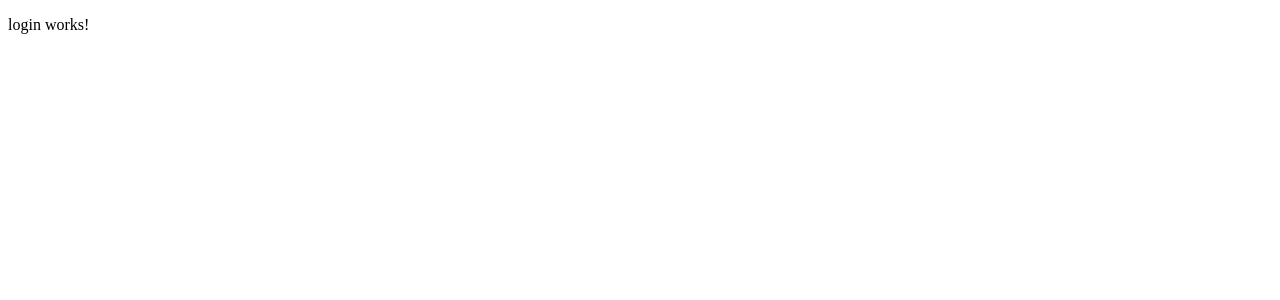
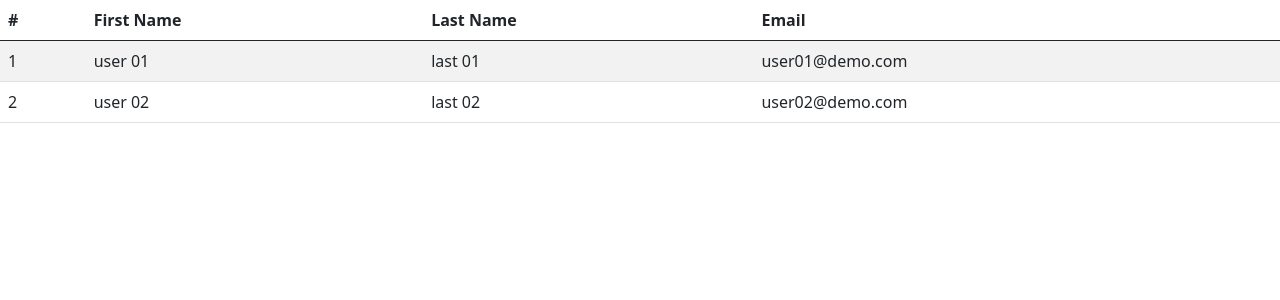
Before and after one commit to SupojPloy/angular-class, an Angular app: page / in a window 1280 px wide. Shown: the top 300 px of the page. Built offline with nearby package versions, Linux system fonts and the light colour scheme.

Commit message:
Working with list/array

```diff
--- a/src/app/login/login.component.html
+++ b/src/app/login/login.component.html
@@ -1 +1,18 @@
-<p>login works!</p>
+<table class="table table-striped">
+    <thead>
+        <tr>
+            <th>#</th>
+            <th>First Name</th>
+            <th>Last Name</th>
+            <th>Email</th>
+        </tr>
+    </thead>
+    <tbody>
+        <tr *ngFor="let u of users">
+            <td>{{u.id}}</td>
+            <td>{{u.firstName}}</td>
+            <td>{{u.lastName}}</td>
+            <td>{{u.email}}</td>
+        </tr>
+    </tbody>
+</table>
--- a/src/app/login/login.component.ts
+++ b/src/app/login/login.component.ts
@@ -1,4 +1,5 @@
 import { Component, OnInit } from '@angular/core';
+import { User } from '../models/user';
 
 @Component({
   selector: 'app-login',
@@ -7,9 +8,15 @@
 })
 export class LoginComponent implements OnInit {
 
+  users: User[] = [];
+
   constructor() { }
 
   ngOnInit(): void {
+    this.users = [
+      new User(1, 'user 01', 'last 01', 'user01@demo.com'),
+      new User(2, 'user 02', 'last 02', 'user02@demo.com'),
+    ];
   }
 
 }
--- /dev/null
+++ b/src/app/models/user.ts
@@ -0,0 +1,8 @@
+export class User {
+
+    constructor(public id: number,
+        public firstName:  string,
+        public lastName: string,
+        public email: string) {
+    }
+}
--- a/src/index.html
+++ b/src/index.html
@@ -6,6 +6,7 @@
   <base href="/">
   <meta name="viewport" content="width=device-width, initial-scale=1">
   <link rel="icon" type="image/x-icon" href="favicon.ico">
+  <link href="https://cdn.jsdelivr.net/npm/bootstrap@5.0.0-beta3/dist/css/bootstrap.min.css" rel="stylesheet" integrity="sha384-eOJMYsd53ii+scO/bJGFsiCZc+5NDVN2yr8+0RDqr0Ql0h+rP48ckxlpbzKgwra6" crossorigin="anonymous">
 </head>
 <body>
   <app-login></app-login>
```
Also changed, not shown: 1 other file (tests, documents, lock files or other folders).
